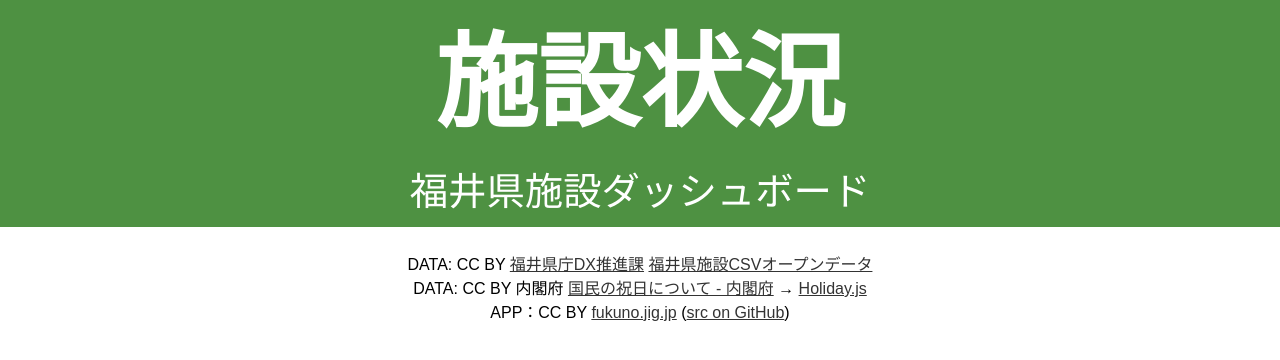
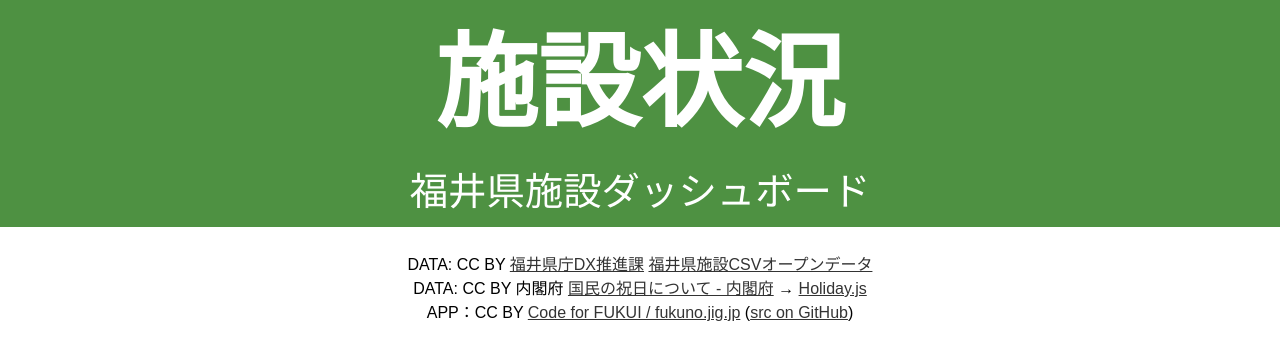
Before and after one commit to code4fukui/facilinow, a plain HTML site: page index.html in a window 1280 px wide. Drawn offline with Linux system fonts and the light colour scheme.

Commit message:
add Code for FUKUI

```diff
--- a/index.html
+++ b/index.html
@@ -85,7 +85,7 @@ a {
 <div id="src">
 <div>DATA: CC BY <a href=https://www.pref.fukui.lg.jp/doc/dx-suishin/facilinow.html>福井県庁DX推進課</a> <a id='opendata' href=data/fukui.csv>福井県施設CSVオープンデータ</a><br>
 <div>DATA: CC BY 内閣府 <a href=https://www8.cao.go.jp/chosei/shukujitsu/gaiyou.html>国民の祝日について - 内閣府</a> → <a href=https://github.com/code4fukui/day-es>Holiday.js</a></div>
-<div>APP：CC BY <a href='https://fukuno.jig.jp/2855'>fukuno.jig.jp</a> (<a href=https://github.com/code4fukui/facilinow/>src on GitHub</a>)</div>
+<div>APP：CC BY <a href='https://fukuno.jig.jp/2855'>Code for FUKUI / fukuno.jig.jp</a> (<a href=https://github.com/code4fukui/facilinow/>src on GitHub</a>)</div>
 </div>
 
 <script type='module'>
```
